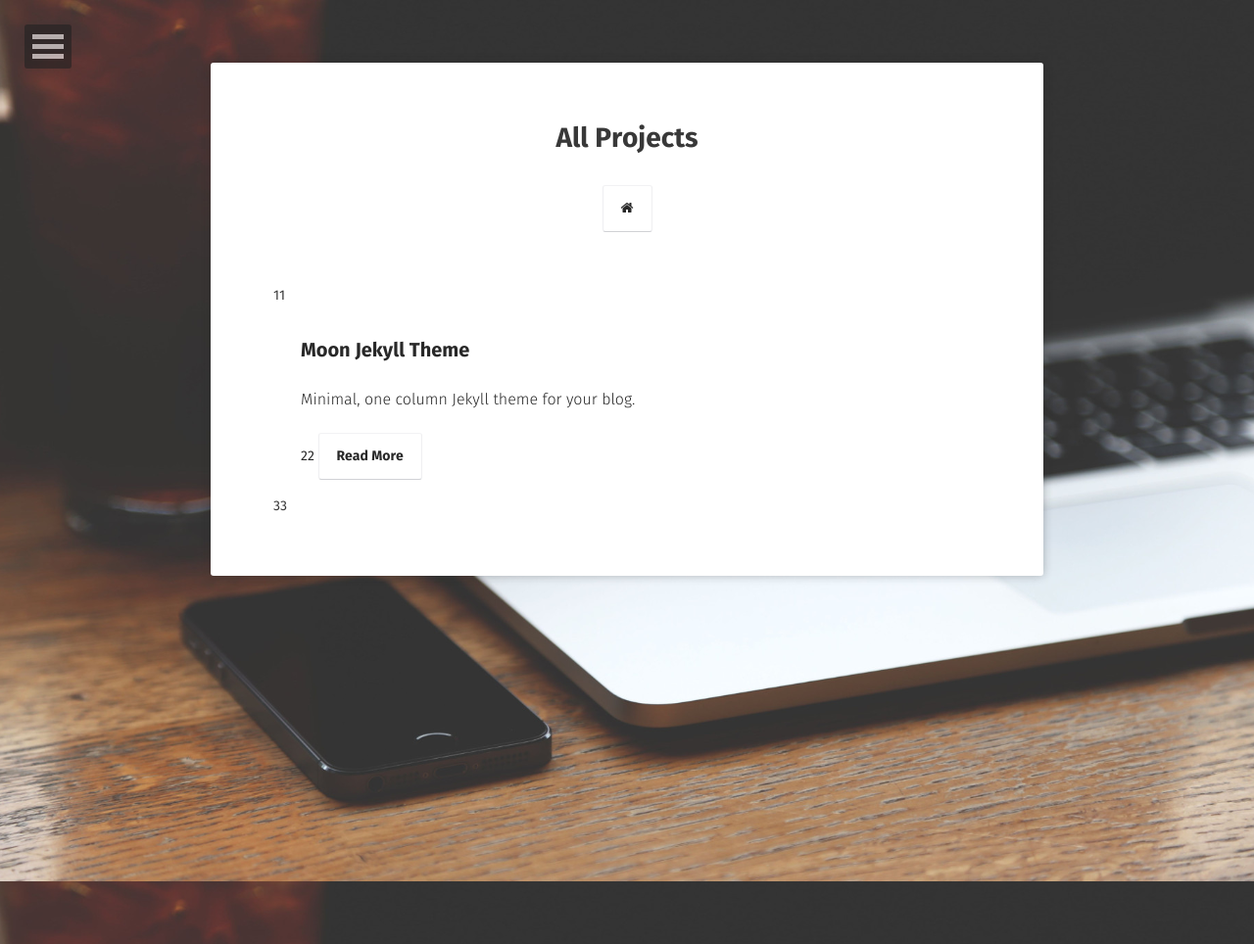
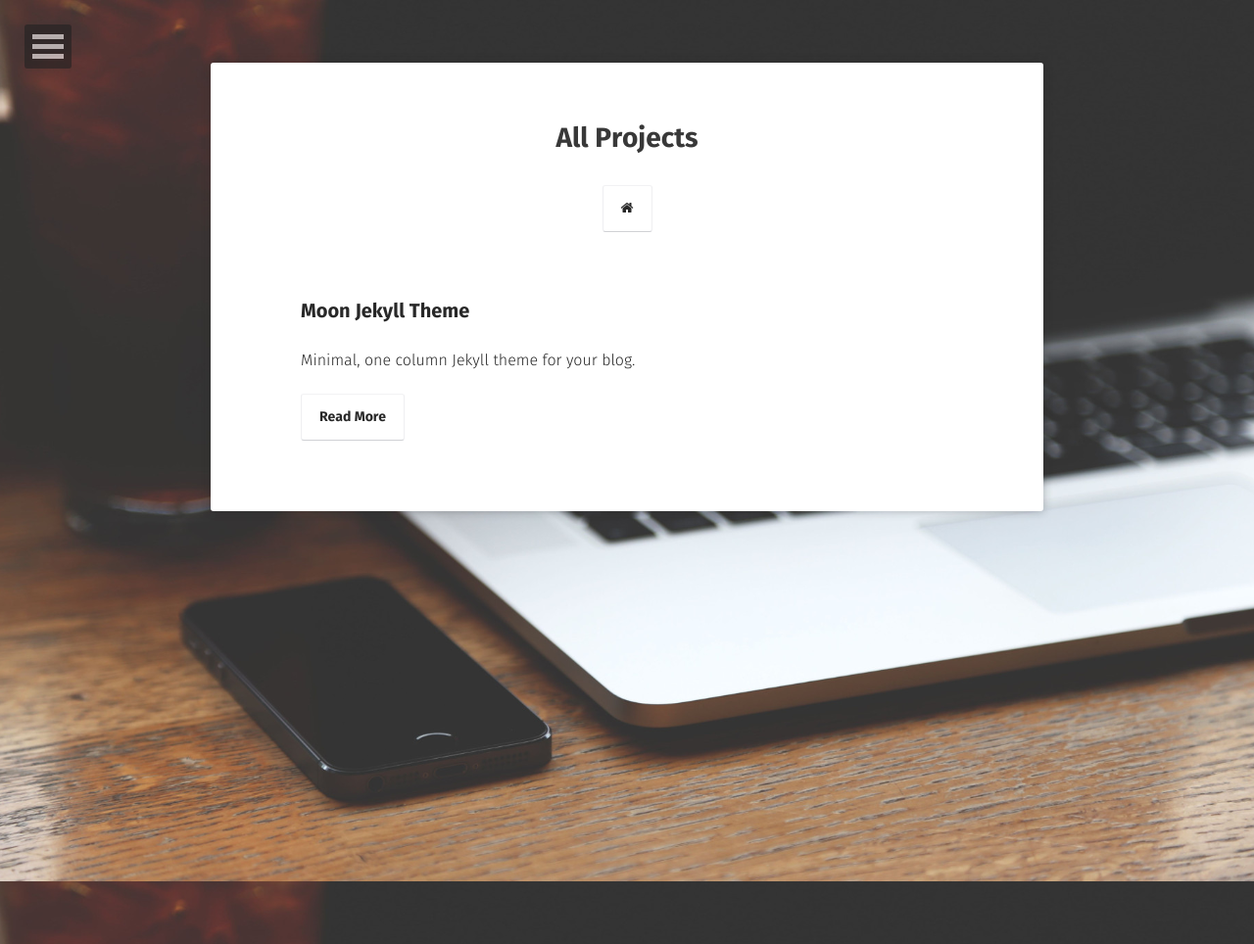
Before and after one commit to EdgeJH/exitst8.github.io, a Jekyll site: the page built from projects/index.md, in a window 1280 px wide. Shown: the whole page at 98% size. Built offline with Jekyll 4.4.1, drawn with Linux system fonts in a browser that asks for light colours; some web fonts are replaced.

Commit message:
Update project.html

```diff
--- a/_layouts/project.html
+++ b/_layouts/project.html
@@ -24,14 +24,14 @@ layout: compress
                 <div class="post-list">
                     {% for post in site.posts %}
                         {% if post.project %}
-                    11
+
                     <ul>
                         <li class="wow fadeInLeft" data-wow-duration="1.5s">
                             <a class="zoombtn" href="{{ site.url }}{{ post.url }}">{{ post.title }}</a>
-                            <p>{{ post.excerpt }}</p>22
+                            <p>{{ post.excerpt }}</p>
                             <a href="{{ site.url }}{{ post.url }}" class="btn zoombtn">Read More</a>
                         </li>
-                        33
+
                     </ul>
                       {% endif %}
                     {% endfor %}
```
